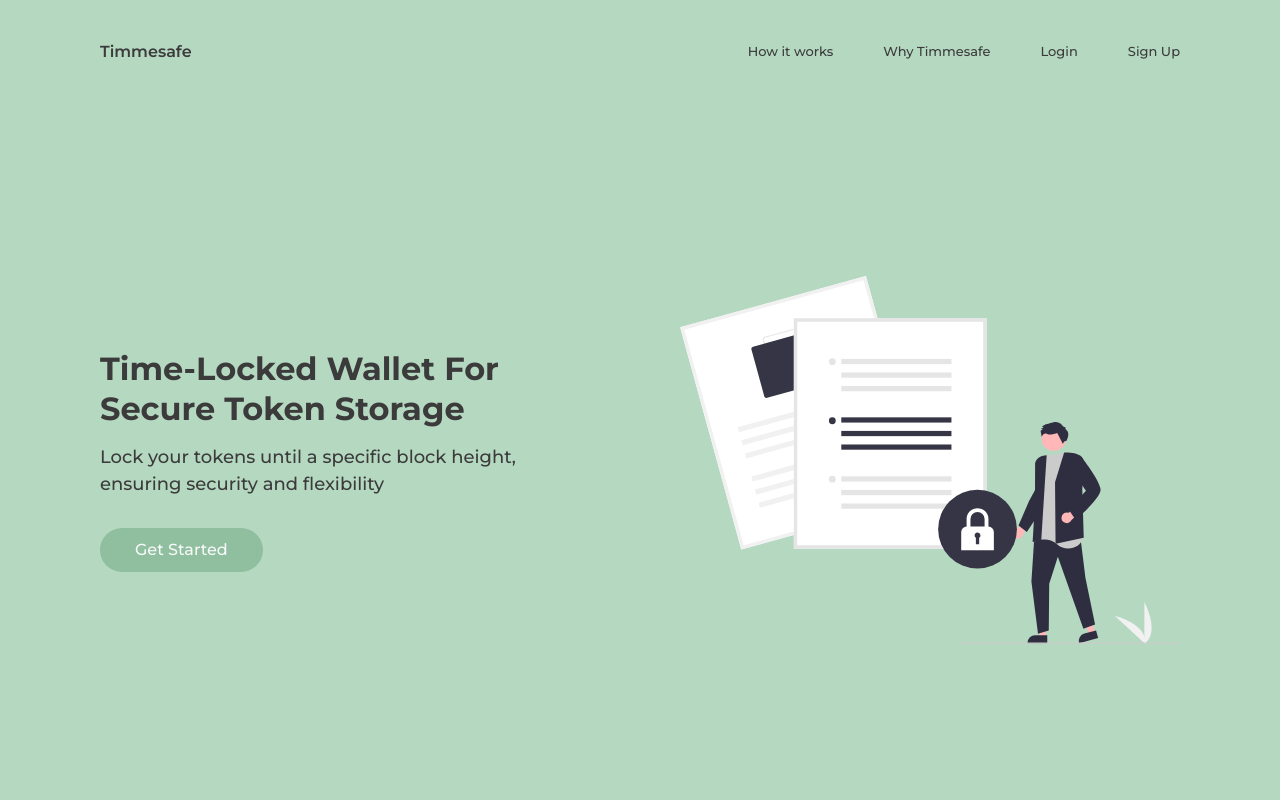
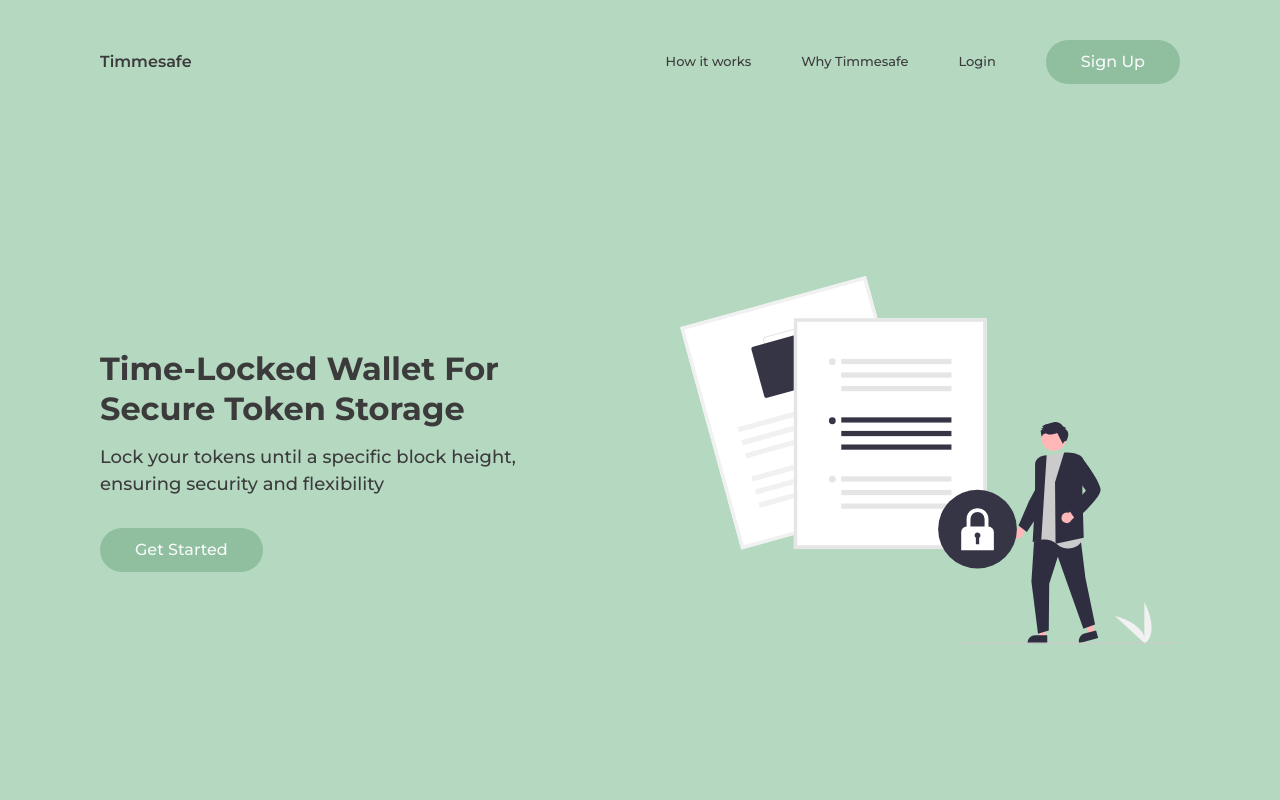
Before and after one commit to Orisabiyi/timmesafe, a React (Vite) app in the folder frontend/: page / in a window 1280 px wide. Shown: the top 800 px of the page. Built offline with nearby package versions, Linux system fonts and the light colour scheme.

Commit message:
chore: update the hover effect of the button and add it to the signup in the navbar

```diff
--- a/frontend/src/pages/Home.jsx
+++ b/frontend/src/pages/Home.jsx
@@ -45,13 +45,18 @@ function Home() {
                 <HashLink to="#how-it-works">How it works</HashLink>
               </li>
               <li>
-                <HashLink to="#why">Why Timmesafe</HashLink>
+                <HashLink to="#why-choose-timmesafe">Why Timmesafe</HashLink>
               </li>
               <li>
                 <button>Login</button>
               </li>
               <li>
-                <button>Sign Up</button>
+                <button
+                  className="py-4 transition-all duration-200 rounded-full px-14 bg-dark-mint-green text-16 text-off-white hover:bg-opacity-40"
+                  style={{ fontWeight: "500" }}
+                >
+                  Sign Up
+                </button>
               </li>
             </ul>
           </nav>
@@ -73,7 +78,7 @@ function Home() {
                 security and flexibility
               </p>
               <button
-                className="py-4 transition-all duration-200 rounded-full px-14 bg-dark-mint-green text-16 text-off-white hover:border-gray hover:border-2"
+                className="py-4 transition-all duration-200 rounded-full px-14 bg-dark-mint-green text-16 text-off-white hover:bg-opacity-40"
                 style={{ fontWeight: "500" }}
               >
                 Get Started
@@ -145,7 +150,7 @@ function Home() {
           </div>
         </section>
 
-        <section className="px-40 py-16">
+        <section className="px-40 py-16" id="why-choose-timmesafe">
           <h1
             className="mb-20 leading-tight text-32"
             style={{ fontWeight: "600" }}
```
